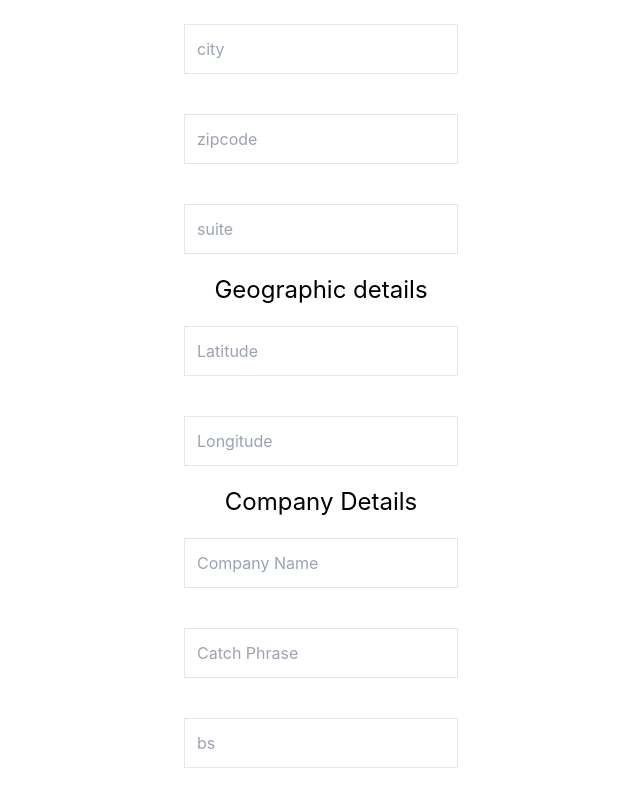
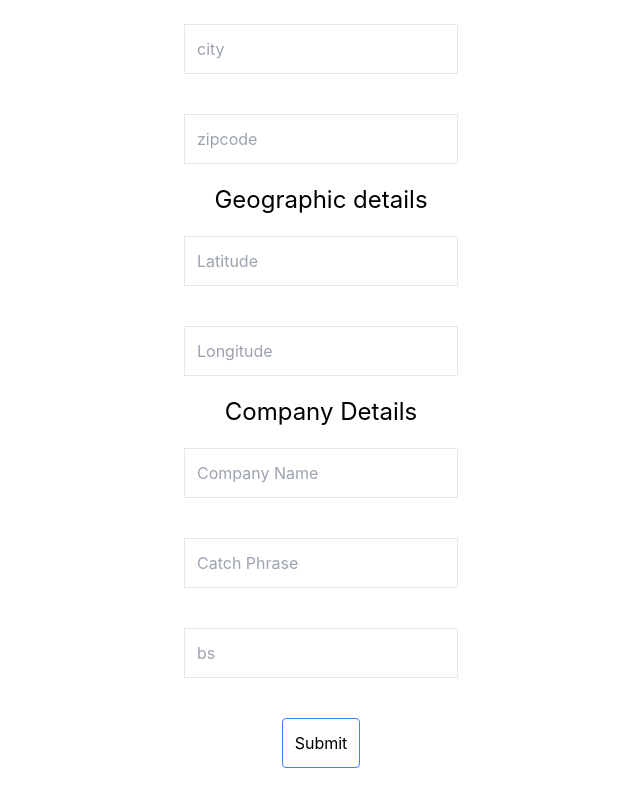
Before and after one commit to Buyaki01/fetch-data-react, a React (Create React App) app: page / in a window 1280 px wide. Shown: the part 774-1574 px from the top of the page, without its empty margins (319-959 px from the left). Built offline with nearby package versions, Linux system fonts and the light colour scheme; no server answers; the HTML template or start-up script is replaced by a standard one.

Commit message:
Add useState to update inputs entered by user

```diff
--- a/src/AddForm.js
+++ b/src/AddForm.js
@@ -1,33 +1,42 @@
 import React from 'react'
 
-const AddForm = () => {
+const AddForm = ({handleSubmit, name, setName, username, setUsername, email, setEmail, phone, setPhone, website, setWebsite, street, setStreet, suite, setSuite, city, setCity, zipcode, setZipcode, lat, setLat, lng, setLng, companyName, setCompanyName, catchPhrase, setCatchPhrase, bs, setBs}) => {
   return (
-    <form className='mt-5 text-center'>
+    <form onSubmit={handleSubmit} className='mt-5 text-center'>
       <h2 className='text-4xl'> Personal Information </h2>
       <div>
         <label htmlFor="name" className='hidden'></label>
         <input
-          className='border border-slate-500 p-3 mt-5 mb-5'
+          className='border border-slate-700 p-3 mt-5 mb-5'
           type="text"
           placeholder='Enter your First and Last Name'
+          required
+          value={name}
+          onChange={(e) => setName(e.target.value)}
         />
       </div>
 
       <div>
         <label htmlFor="username" className='hidden'></label>
         <input
-          className='border border-slate-500 p-3 mt-5 mb-5'
+          className='border border-slate-700 p-3 mt-5 mb-5'
           type="text"
           placeholder='Username'
+          required
+          value={username}
+          onChange={(e) => setUsername(e.target.value)}
         />
       </div>
 
       <div>
         <label htmlFor="email" className='hidden'></label>
         <input
-          className='border border-slate-500 p-3 mt-5 mb-5'
+          className='border border-slate-700 p-3 mt-5 mb-5'
           type="email"
           placeholder='email'
+          required
+          value={email}
+          onChange={(e) => setEmail(e.target.value)}
         />
       </div>
 
@@ -35,8 +44,11 @@ const AddForm = () => {
         <label htmlFor="phone" className='hidden'></label>
         <input
           className='border border-slate-500 p-3 mt-5 mb-5'
-          type="number"
+          type="tel"
           placeholder='Phone Number'
+          required
+          value={phone}
+          onChange={(e) => setPhone(e.target.value)}
         />
       </div>
 
@@ -46,6 +58,9 @@ const AddForm = () => {
           className='border border-slate-500 p-3 mt-5 mb-5'
           type="text"
           placeholder='Website'
+          required
+          value={website}
+          onChange={(e) => setWebsite(e.target.value)}
         />
       </div>
 
@@ -57,6 +72,9 @@ const AddForm = () => {
             className='border border-slate-500 p-3 mt-5 mb-5'
             type="text"
             placeholder='street'
+            required
+            value={street}
+            onChange={(e) => setStreet(e.target.value)}
           />
         </div>
         <div>
@@ -65,6 +83,9 @@ const AddForm = () => {
             className='border border-slate-500 p-3 mt-5 mb-5'
             type="text"
             placeholder='suite'
+            required
+            value={suite}
+            onChange={(e) => setSuite(e.target.value)}
           />
         </div>
         <div>
@@ -73,6 +94,9 @@ const AddForm = () => {
             className='border border-slate-500 p-3 mt-5 mb-5'
             type="text"
             placeholder='city'
+            required
+            value={city}
+            onChange={(e) => setCity(e.target.value)}
           />
         </div>
         <div>
@@ -81,14 +105,9 @@ const AddForm = () => {
             className='border border-slate-500 p-3 mt-5 mb-5'
             type="text"
             placeholder='zipcode'
-          />
-        </div>
-        <div>
-          <label htmlFor="suite" className='hidden'></label>
-          <input
-            className='border border-slate-500 p-3 mt-5 mb-5'
-            type="text"
-            placeholder='suite'
+            required
+            value={zipcode}
+            onChange={(e) => setZipcode(e.target.value)}
           />
         </div>
 
@@ -101,6 +120,8 @@ const AddForm = () => {
               className='border border-slate-500 p-3 mt-5 mb-5'
               type="text"
               placeholder='Latitude'
+              value={lat}
+              onChange={(e) => setLat(e.target.value)}
             />
           </div>
 
@@ -110,6 +131,8 @@ const AddForm = () => {
               className='border border-slate-500 p-3 mt-5 mb-5'
               type="text"
               placeholder='Longitude'
+              value={lng}
+              onChange={(e) => setLng(e.target.value)}
             />
           </div>
 
@@ -124,6 +147,8 @@ const AddForm = () => {
             className='border border-slate-500 p-3 mt-5 mb-5'
             type="text"
             placeholder='Company Name'
+            value={companyName}
+            onChange={(e) => setCompanyName(e.target.value)}
           />
         </div>
 
@@ -133,6 +158,8 @@ const AddForm = () => {
             className='border border-slate-500 p-3 mt-5 mb-5'
             type="text"
             placeholder='Catch Phrase'
+            value={catchPhrase}
+            onChange={(e) => setCatchPhrase(e.target.value)}
           />
         </div>
 
@@ -142,7 +169,15 @@ const AddForm = () => {
             className='border border-slate-500 p-3 mt-5 mb-5'
             type="text"
             placeholder='bs'
+            value={bs}
+            onChange={(e) => setBs(e.target.value)}
           />
+        </div>
+
+        <div>
+          <button type="submit" className='border border-blue-500 p-3 mt-5 mb-5 rounded'>
+            Submit
+          </button>
         </div>
 
       </div>
--- a/src/App.js
+++ b/src/App.js
@@ -8,6 +8,53 @@ function App() {
   const [items, setItems] = useState([]);
   const [selected, setSelected] = useState('Users')
   const API_URL = 'http://jsonplaceholder.typicode.com/'
+  const [name, setName] = useState('')
+  const [userName, setUserName] = useState('')
+  const [email, setEmail] = useState('')
+  const [street, setStreet] = useState('')
+  const [suite, setSuite] = useState('')
+  const [city, setCity] = useState('')
+  const [zipcode, setZipcode] = useState('')
+  const [lat, setLat] = useState('')
+  const [lng, setLng] = useState('')
+  const [phone, setPhone] = useState('')
+  const [website, setWebsite] = useState('')
+  const [companyName, setCompanyName] = useState('')
+  const [catchPhrase, setCatchPhrase] = useState('')
+  const [bs, setBs] = useState('')
+
+  const sendDataToAPI = async (data) => {
+    const response = await fetch ("http://jsonplaceholder.typicode.com/users", {
+      method: "POST",
+      headers: {
+        "Content-Type": "application/json"
+      },
+      body: JSON.stringify(data)
+    })
+  }
+
+  const handleSubmit = (e) => {
+    e.preventDefault();
+    const data = {
+      // id,
+      name,
+      userName,
+      email,
+      phone,
+      website,
+      address: {
+        street,
+        suite,
+        city,
+        zipcode,
+        geo: {
+          lat,
+          lng
+        }
+      }
+    };
+    sendDataToAPI(data);
+  }
 
   useEffect(() => {
     const fetchData = async () => {
@@ -36,7 +83,37 @@ function App() {
         items={items}
       />
 
-      <AddForm/>
+      <AddForm
+        handleSubmit={handleSubmit}
+        name={name}
+        setName={setName}
+        username={userName}
+        setUsername={setUserName}
+        email={email}
+        setEmail={setEmail}
+        phone={phone}
+        setPhone={setPhone}
+        website={website}
+        setWebsite={setWebsite}
+        street={street}
+        setStreet={setStreet}
+        suite={suite}
+        setSuite={setSuite}
+        city={city}
+        setCity={setCity}
+        zipcode={zipcode}
+        setZipcode={setZipcode}
+        lat={lat}
+        setLat={setLat}
+        lng={lng}
+        setLng={setLng}
+        companyName={companyName}
+        setCompanyName={setCompanyName}
+        catchPhrase={catchPhrase}
+        setCatchPhrase={setCatchPhrase}
+        bs={bs}
+        setBs={setBs}
+      />
 
     </div>
   );
```
